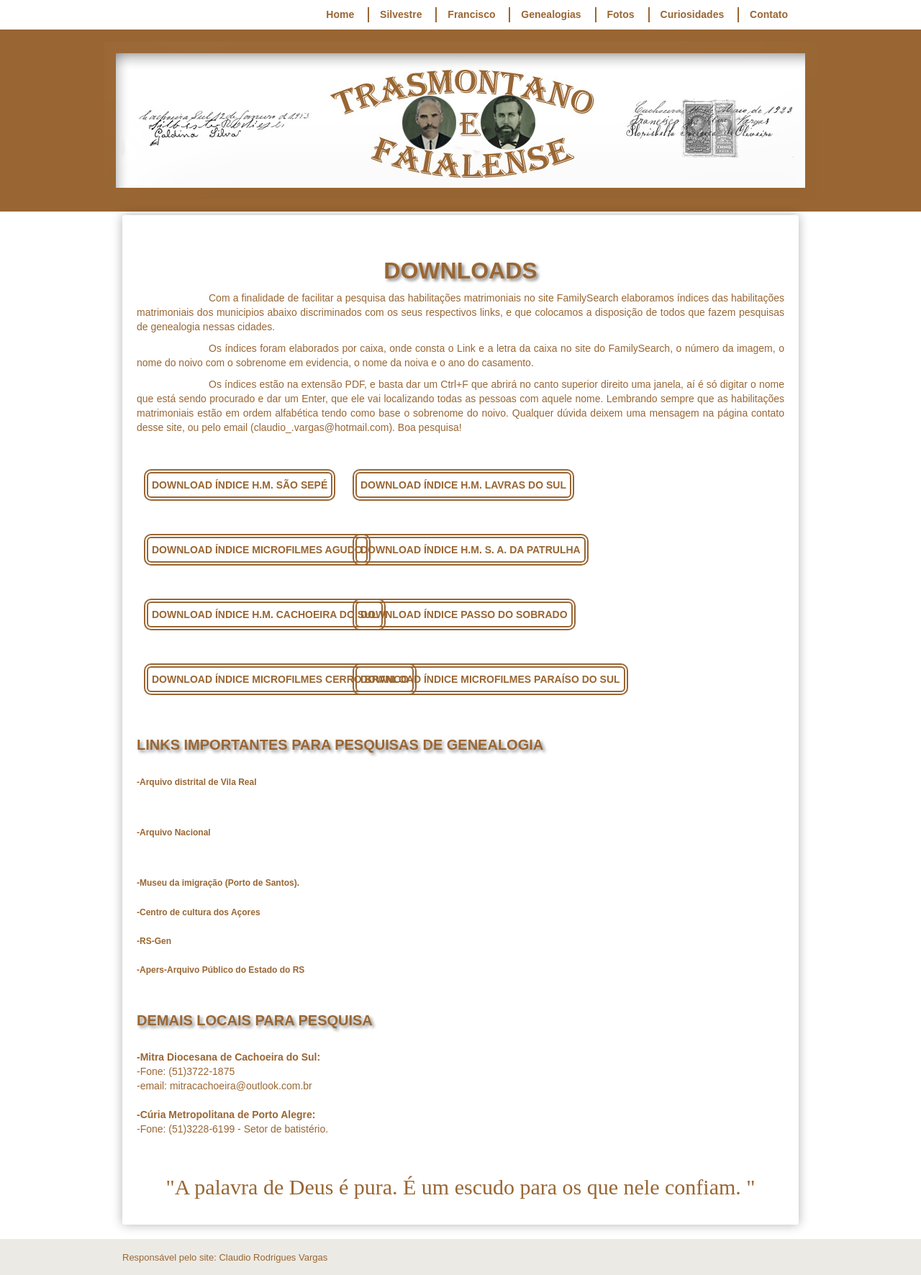
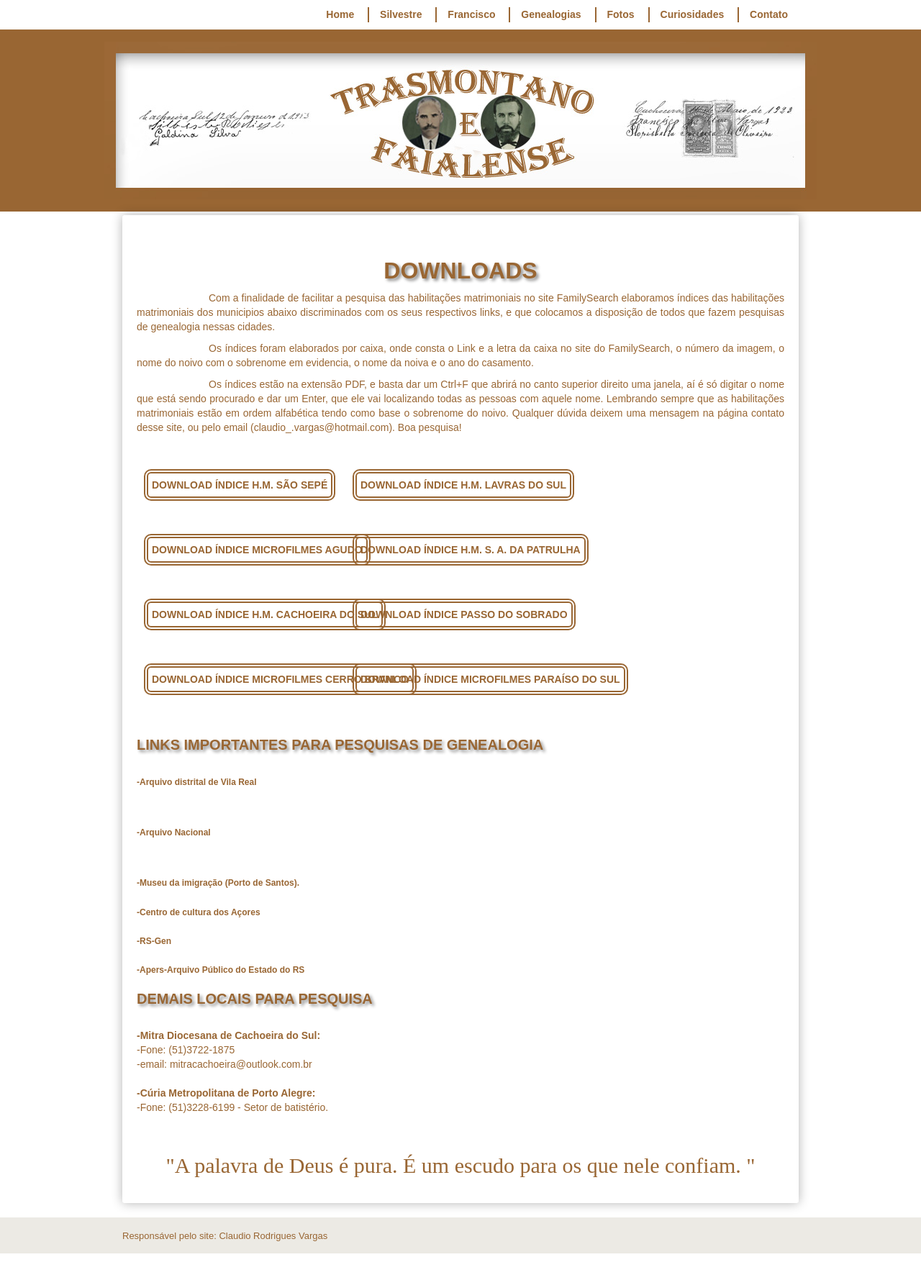
Before and after one commit to claudiovargas1955/claudiovargas1955.github.io, a Jekyll site: the page built from _pages/downloads.html, in a window 1280 px wide. Shown: the whole page at 72% size. Built offline with Jekyll 4.4.1, drawn with Linux system fonts in a browser that asks for light colours; some web fonts are replaced; after the commit the page ends 1742 px from its top, so only the background shows below that.

Commit message:
Update downloads.html

```diff
--- a/_pages/downloads.html
+++ b/_pages/downloads.html
@@ -13,7 +13,7 @@
       font-size: 12px;
 		    }
 a:hover{text-decoration:underline;
-	color:#330000;
+	color:#996633;
 		    }
 	}
  h1{text-shadow: 3px 3px 4px #888;
@@ -165,12 +165,12 @@
 
 <h3>LINKS IMPORTANTES PARA PESQUISAS DE GENEALOGIA</h3><br>
 <div id="link">
-<p><a href="https://www.advrl.org.pt/" target="_blank"><b>-Arquivo distrital de Vila Real</b></a></p><br><br>
-<p><a href="http://www.arquivonacional.gov.br" target="_blank"><b>-Arquivo Nacional</b></a></p><br><br>
+<a href="https://www.advrl.org.pt/" target="_blank"><b>-Arquivo distrital de Vila Real</b></a></p><br><br>
+<a href="http://www.arquivonacional.gov.br" target="_blank"><b>-Arquivo Nacional</b></a></p><br><br>
 <a href="http://museudaimigracao.org.br" target="_blank"><b>-Museu da imigração (Porto de Santos).</b></a><br><br>
 <a href="http://www.culturacores.azores.gov.pt/ig/registos/Default.aspx" target="_blank"><b>-Centro de cultura dos Açores</b></a><br><br>
 <a href="https://genealogia.fandom.com/pt/wiki/Rs-gen" target="_blank"><b>-RS-Gen</b></a><br><br>
-<a href="http://www.apers.rs.gov.br/portal/index.php" target="_blank"><b>-Apers-Arquivo Público do Estado do RS</b></a></p><br>
+<a href="http://www.apers.rs.gov.br/portal/index.php" target="_blank"><b>-Apers-Arquivo Público do Estado do RS</b></a>
 </div>
 <h3>DEMAIS LOCAIS PARA PESQUISA</h3><br>
 <p><b>-Mitra Diocesana de Cachoeira do Sul: </b><br>
```
